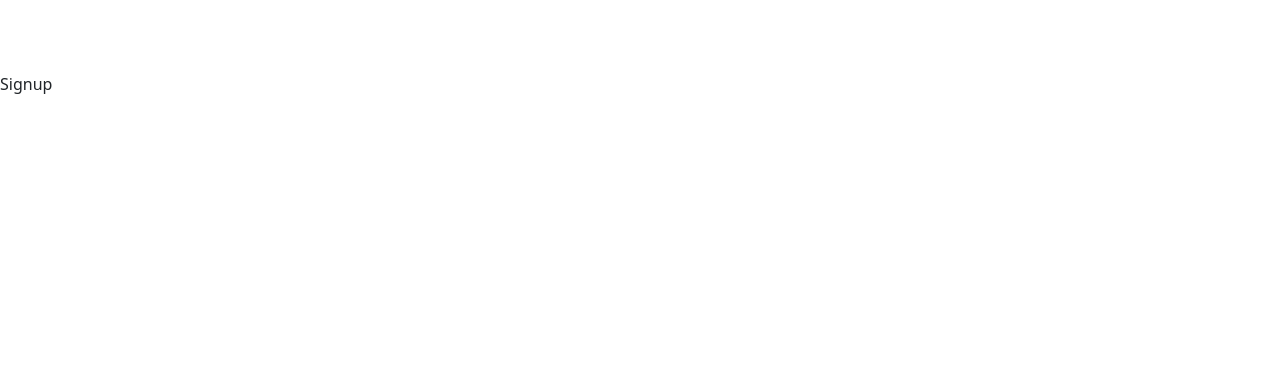
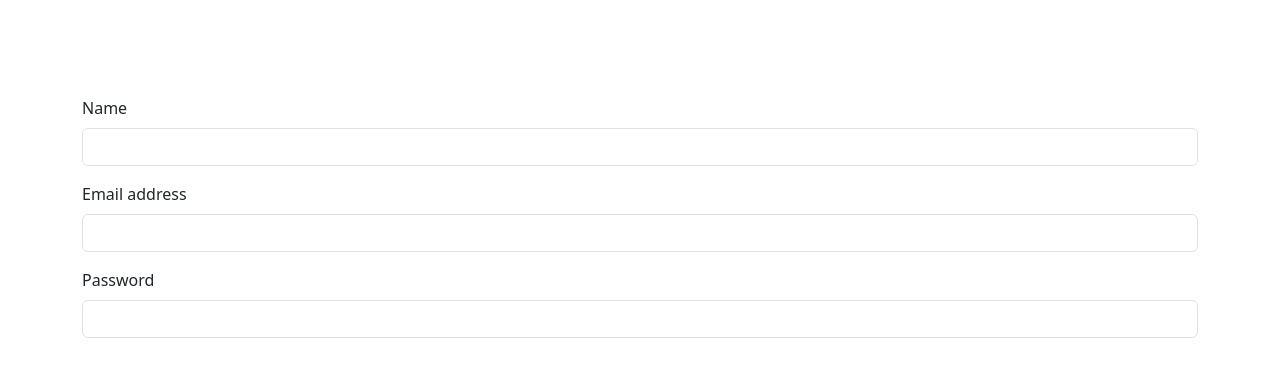
Before and after one commit to Ramprasadya/personalnote, a React (Vite) app: page /signup in a window 1280 px wide. Shown: the top 376 px of the page. Built offline with nearby package versions, Linux system fonts and the light colour scheme.

Commit message:
signup page complete

```diff
--- a/src/components/Login.jsx
+++ b/src/components/Login.jsx
@@ -31,7 +31,7 @@ const Login = () => {
 
     <form onSubmit={handleSubmit} >
   <div className="mb-3">
-    <label for="exampleInputEmail1" name="email" className="form-label">Email address</label>
+    <label htmlFor="exampleInputEmail1" name="email" className="form-label">Email address</label>
     <input type="email" className="form-control" onChange={(e)=>setEmail(e.target.value)} id="exampleInputEmail1" aria-describedby="emailHelp"/>
     {/* <div id="emailHelp" className="form-text">We'll never share your email with anyone else.</div> */}
   </div>
--- a/src/components/Signup.jsx
+++ b/src/components/Signup.jsx
@@ -1,9 +1,85 @@
-import React from 'react'
+import React, { useState } from "react";
+import { useNavigate } from "react-router-dom";
 
 const Signup = () => {
+  const [name, setName] = useState("");
+  const [email, setEmail] = useState("");
+  const [password, setPassword] = useState("");
+
+  const navigate = useNavigate()
+
+  const handleSubmit = async (e) => {
+    e.preventDefault();
+    const response = await fetch("http://localhost:3000/api/auth/createuser", {
+      method: "POST",
+      headers: {
+        "Content-Type": "application/json",
+      },
+      body: JSON.stringify({ name, email, password }),
+    });
+    const json = await response.json();
+    console.log(json);
+    navigate("/")
+  };
   return (
-    <div>Signup</div>
-  )
-}
+    <div>
+      <div className="container flex mx-auto justify-center mt-4">
+        <form onSubmit={handleSubmit}>
+          <div className="mb-3">
+            <label
+              htmlFor="exampleInputEmail1"
+              name="name"
+              className="form-label"
+            >
+              Name
+            </label>
+            <input
+              type="text"
+              className="form-control"
+              onChange={(e) => setName(e.target.value)}
+              id="exampleInputEmail1"
+              aria-describedby="emailHelp"
+            />
+          </div>
+          <div className="mb-3">
+            <label
+              htmlFor="exampleInputEmail1"
+              name="email"
+              className="form-label"
+            >
+              Email address
+            </label>
+            <input
+              type="email"
+              className="form-control"
+              onChange={(e) => setEmail(e.target.value)}
+              id="exampleInputEmail1"
+              aria-describedby="emailHelp"
+            />
+            {/* <div id="emailHelp" className="form-text">We'll never share your email with anyone else.</div> */}
+          </div>
+          <div className="mb-3">
+            <label htmlFor="exampleInputPassword1" className="form-label">
+              Password
+            </label>
+            <input
+              type="password"
+              className="form-control"
+              onChange={(e) => setPassword(e.target.value)}
+              name="password"
+              id="exampleInputPassword1"
+            />
+          </div>
+          <button
+            type="submit"
+            className="py-2 px-3 bg-violet-600 text-white rounded-[10px] "
+          >
+            Signup
+          </button>
+        </form>
+      </div>
+    </div>
+  );
+};
 
-export default Signup
+export default Signup;
```
